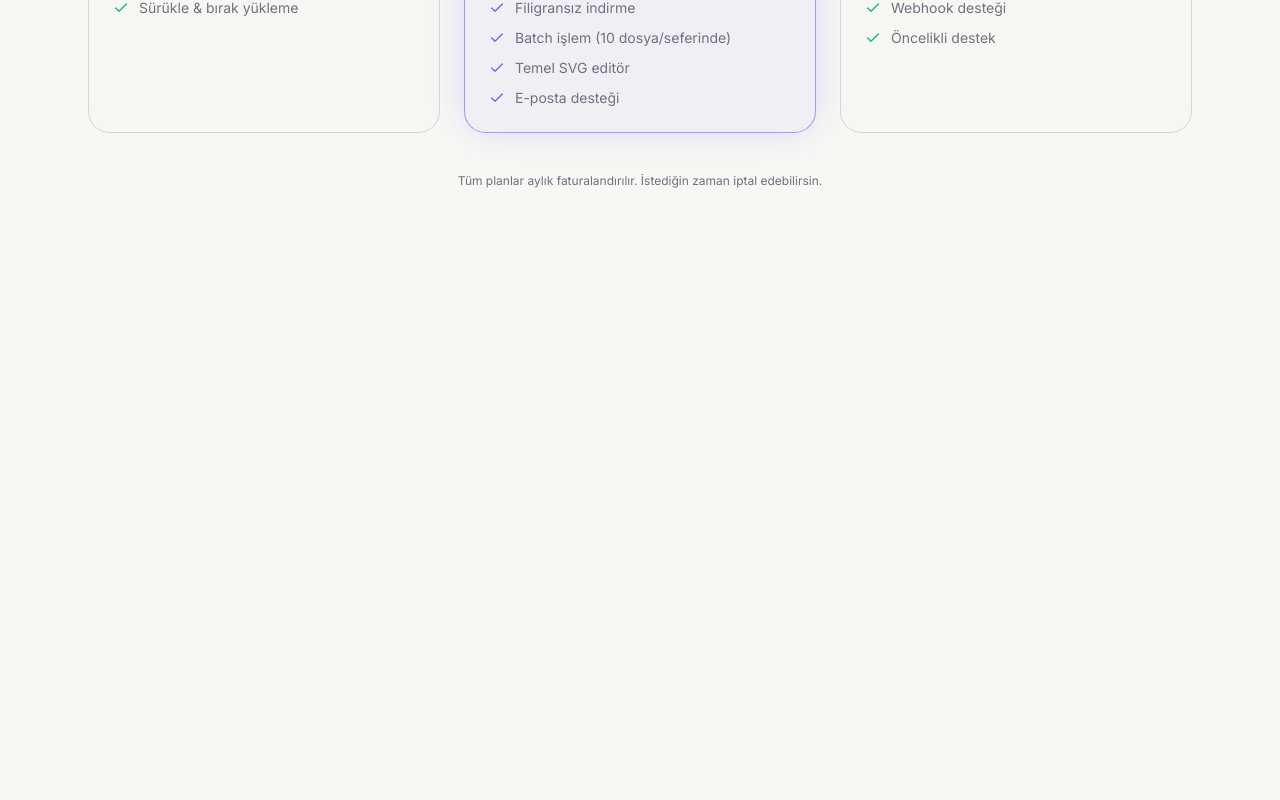
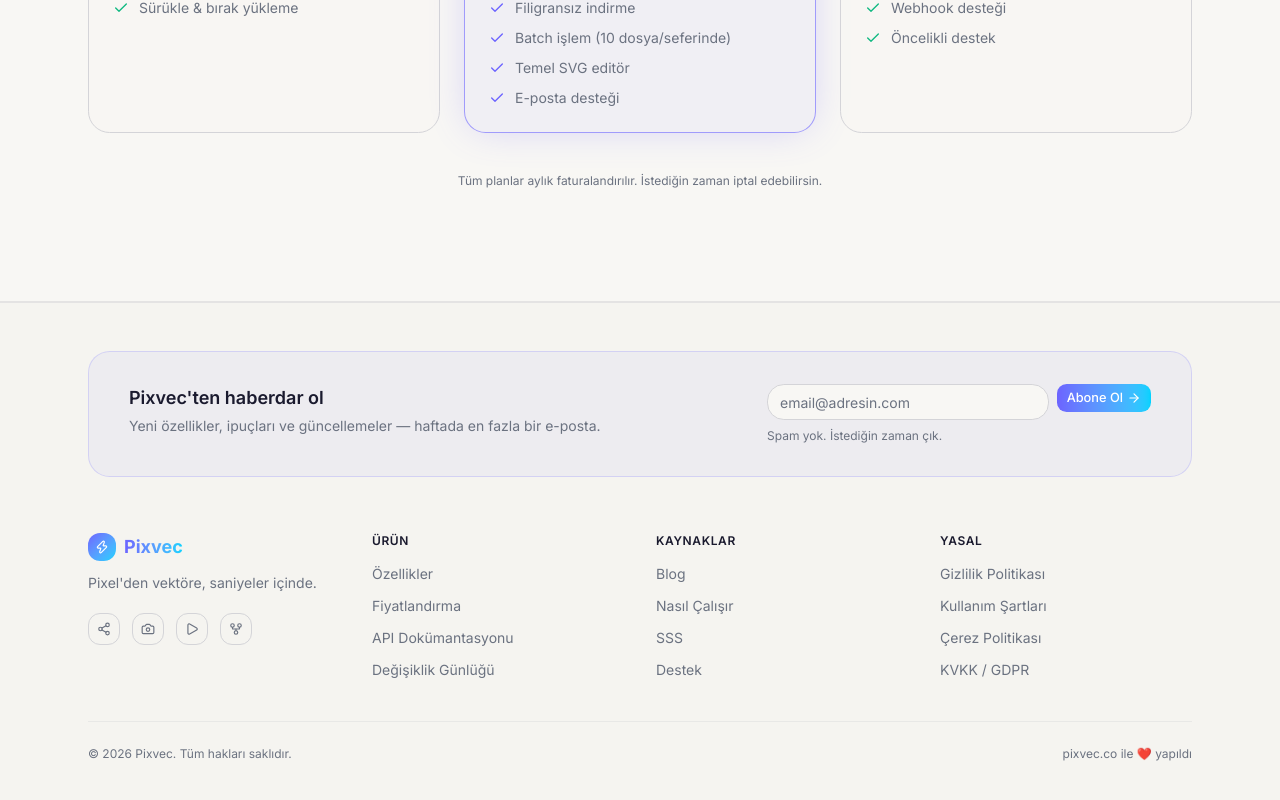
Before and after one commit to ademkr/pixvec, a Next.js app: page / in a window 1280 px wide. Shown: the part 2997-3797 px from the top of the page. Before the commit the page ends 3298 px from the top, so only its background shows below. Built offline with nearby package versions, Linux system fonts and the light colour scheme.

Commit message:
feat: footer + newsletter CTA - landing page skeleton complete

```diff
--- a/app/page.tsx
+++ b/app/page.tsx
@@ -4,6 +4,7 @@ import { SocialProof } from "@/components/features/SocialProof";
 import { FeaturesGrid } from "@/components/features/FeaturesGrid";
 import { BeforeAfterDemo } from "@/components/features/BeforeAfterDemo";
 import { Pricing } from "@/components/features/Pricing";
+import { Footer } from "@/components/layout/Footer";
 
 export default function Home() {
   return (
@@ -15,8 +16,8 @@ export default function Home() {
         <FeaturesGrid />
         <BeforeAfterDemo />
         <Pricing />
-        {/* Footer buraya eklenecek */}
       </main>
+      <Footer />
     </>
   );
 }
--- /dev/null
+++ b/components/layout/Footer.tsx
@@ -0,0 +1,191 @@
+"use client";
+
+import Link from "next/link";
+import { useState } from "react";
+import { Zap, Share2, Camera, Play, GitFork, ArrowRight } from "lucide-react";
+import { Button } from "@/components/ui/button";
+import { buttonVariants } from "@/components/ui/button";
+import { cn } from "@/lib/utils";
+
+const NAV = [
+  {
+    heading: "Ürün",
+    links: [
+      { label: "Özellikler",         href: "#features"     },
+      { label: "Fiyatlandırma",      href: "#pricing"      },
+      { label: "API Dokümantasyonu", href: "/docs"         },
+      { label: "Değişiklik Günlüğü", href: "/changelog"    },
+    ],
+  },
+  {
+    heading: "Kaynaklar",
+    links: [
+      { label: "Blog",          href: "/blog"          },
+      { label: "Nasıl Çalışır", href: "/how-it-works"  },
+      { label: "SSS",           href: "/faq"           },
+      { label: "Destek",        href: "/support"       },
+    ],
+  },
+  {
+    heading: "Yasal",
+    links: [
+      { label: "Gizlilik Politikası", href: "/privacy"  },
+      { label: "Kullanım Şartları",   href: "/terms"    },
+      { label: "Çerez Politikası",    href: "/cookies"  },
+      { label: "KVKK / GDPR",         href: "/gdpr"     },
+    ],
+  },
+];
+
+const SOCIALS = [
+  { icon: Share2,  label: "Twitter/X", href: "https://twitter.com/pixvec"   },
+  { icon: Camera,  label: "Instagram", href: "https://instagram.com/pixvec"  },
+  { icon: Play,    label: "YouTube",   href: "https://youtube.com/@pixvec"   },
+  { icon: GitFork, label: "GitHub",    href: "https://github.com/pixvec"    },
+];
+
+// ---------------------------------------------------------------------------
+// Newsletter CTA Banner
+// ---------------------------------------------------------------------------
+function NewsletterBanner() {
+  const [email, setEmail] = useState("");
+  const [submitted, setSubmitted] = useState(false);
+
+  function handleSubmit(e: React.FormEvent) {
+    e.preventDefault();
+    if (!email) return;
+    // Backend V2'de eklenecek
+    setSubmitted(true);
+  }
+
+  return (
+    <div className="border-t border-border/50">
+      <div className="mx-auto max-w-6xl px-4 py-12 sm:px-6">
+        <div className="rounded-2xl border border-brand-purple/20 bg-brand-purple/5 px-6 py-8 dark:bg-brand-purple/10 sm:px-10">
+          <div className="flex flex-col items-center gap-6 sm:flex-row sm:items-start sm:gap-10">
+            {/* Metin */}
+            <div className="flex-1 text-center sm:text-left">
+              <h3 className="mb-1 text-lg font-semibold text-foreground">
+                Pixvec&apos;ten haberdar ol
+              </h3>
+              <p className="text-sm text-muted-foreground">
+                Yeni özellikler, ipuçları ve güncellemeler — haftada en fazla bir e-posta.
+              </p>
+            </div>
+
+            {/* Form */}
+            <div className="w-full max-w-sm flex-shrink-0">
+              {submitted ? (
+                <p className="rounded-xl bg-brand-emerald/10 px-4 py-3 text-center text-sm font-medium text-brand-emerald">
+                  Teşekkürler! Listeye eklendin 🎉
+                </p>
+              ) : (
+                <>
+                  <form onSubmit={handleSubmit} className="flex gap-2">
+                    <input
+                      type="email"
+                      value={email}
+                      onChange={(e) => setEmail(e.target.value)}
+                      placeholder="email@adresin.com"
+                      required
+                      className="h-9 flex-1 rounded-xl border border-border bg-background px-3 text-sm text-foreground placeholder:text-muted-foreground focus:border-brand-purple focus:outline-none focus:ring-2 focus:ring-brand-purple/20"
+                    />
+                    <button
+                      type="submit"
+                      className={cn(
+                        buttonVariants({ size: "sm" }),
+                        "shrink-0 bg-gradient-to-r from-brand-purple to-brand-cyan text-white hover:opacity-90 border-0 gap-1"
+                      )}
+                    >
+                      Abone Ol
+                      <ArrowRight className="h-3.5 w-3.5" />
+                    </button>
+                  </form>
+                  <p className="mt-2 text-center text-xs text-muted-foreground sm:text-left">
+                    Spam yok. İstediğin zaman çık.
+                  </p>
+                </>
+              )}
+            </div>
+          </div>
+        </div>
+      </div>
+    </div>
+  );
+}
+
+// ---------------------------------------------------------------------------
+// Footer
+// ---------------------------------------------------------------------------
+export function Footer() {
+  return (
+    <footer className="border-t border-border/50 bg-brand-cloud/40 dark:bg-[#13122a]">
+      <NewsletterBanner />
+
+      {/* 4 sütunlu grid */}
+      <div className="mx-auto max-w-6xl px-4 pb-10 pt-2 sm:px-6">
+        <div className="grid grid-cols-2 gap-8 sm:grid-cols-2 lg:grid-cols-4">
+          {/* Sütun 1 — Marka */}
+          <div className="col-span-2 sm:col-span-2 lg:col-span-1">
+            <Link href="/" className="mb-3 flex items-center gap-2 font-bold text-lg">
+              <div className="flex h-7 w-7 items-center justify-center rounded-lg bg-gradient-to-br from-brand-purple to-brand-cyan">
+                <Zap className="h-3.5 w-3.5 text-white" />
+              </div>
+              <span className="bg-gradient-to-r from-brand-purple to-brand-cyan bg-clip-text text-transparent">
+                Pixvec
+              </span>
+            </Link>
+            <p className="mb-5 text-sm text-muted-foreground">
+              Pixel&apos;den vektöre, saniyeler içinde.
+            </p>
+            <div className="flex gap-3">
+              {SOCIALS.map(({ icon: Icon, label, href }) => (
+                <a
+                  key={label}
+                  href={href}
+                  target="_blank"
+                  rel="noopener noreferrer"
+                  aria-label={label}
+                  className="flex h-8 w-8 items-center justify-center rounded-lg border border-border text-muted-foreground transition-colors hover:border-brand-purple/40 hover:text-brand-purple"
+                >
+                  <Icon className="h-3.5 w-3.5" />
+                </a>
+              ))}
+            </div>
+          </div>
+
+          {/* Sütunlar 2-4 */}
+          {NAV.map((col) => (
+            <div key={col.heading}>
+              <p className="mb-3 text-xs font-semibold uppercase tracking-wider text-foreground">
+                {col.heading}
+              </p>
+              <ul className="flex flex-col gap-2">
+                {col.links.map((l) => (
+                  <li key={l.label}>
+                    <Link
+                      href={l.href}
+                      className="text-sm text-muted-foreground transition-colors hover:text-brand-purple"
+                    >
+                      {l.label}
+                    </Link>
+                  </li>
+                ))}
+              </ul>
+            </div>
+          ))}
+        </div>
+
+        {/* Alt çizgi */}
+        <div className="mt-10 flex flex-col items-center justify-between gap-2 border-t border-border/40 pt-6 text-xs text-muted-foreground sm:flex-row">
+          <span>© 2026 Pixvec. Tüm hakları saklıdır.</span>
+          <span>
+            pixvec.co ile{" "}
+            <span className="text-red-400">❤️</span>{" "}
+            yapıldı
+          </span>
+        </div>
+      </div>
+    </footer>
+  );
+}
```
